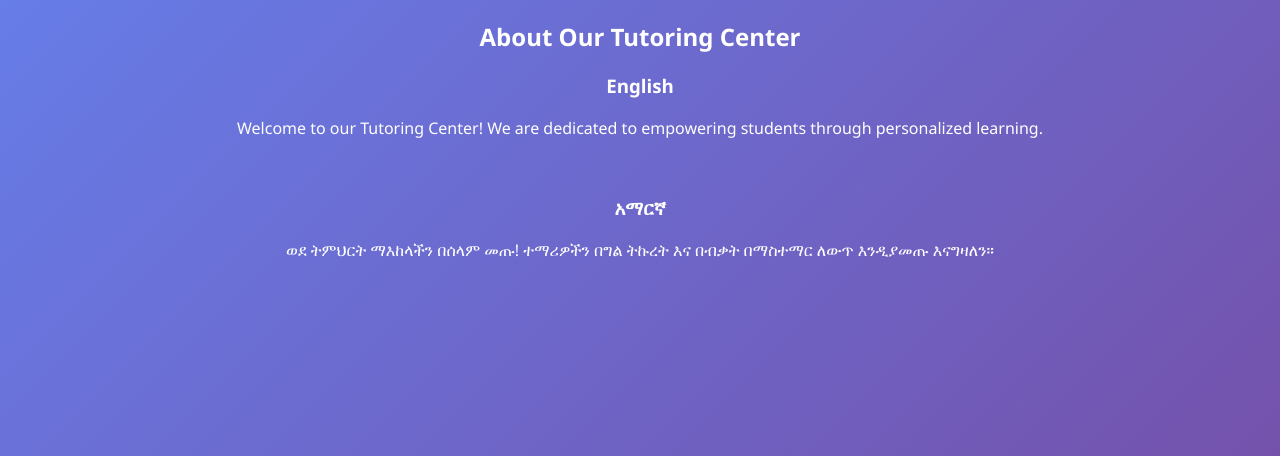
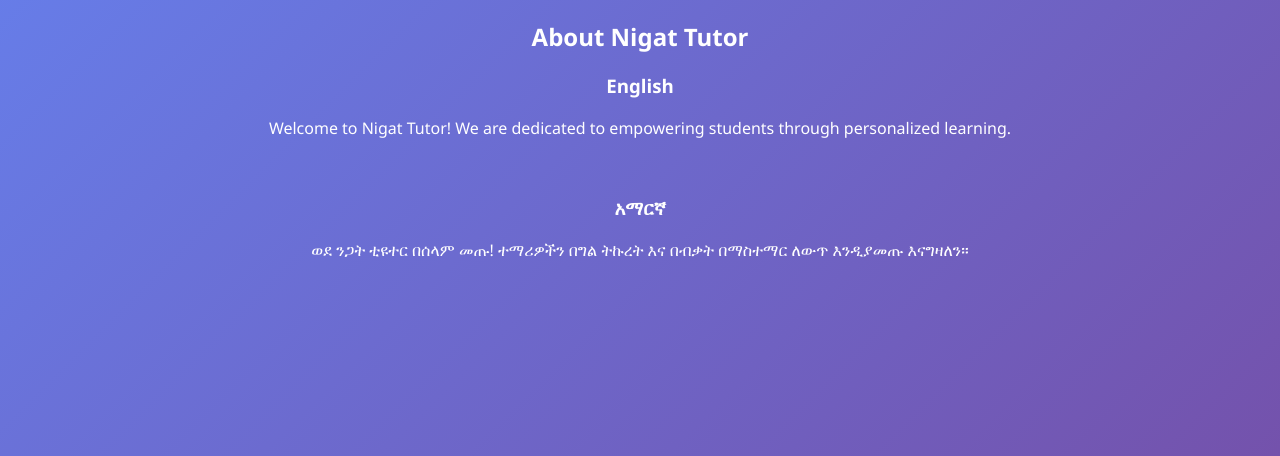
Before and after one commit to fisiha24/tutoring-center, a Flask app: page /about.html in a window 1280 px wide. Shown: the part 64-520 px from the top of the page. Run offline with Flask 3, Linux system fonts and the light colour scheme.

Commit message:
Changed project name to Nigat Tutor

```diff
--- a/templates/about.html
+++ b/templates/about.html
@@ -2,9 +2,9 @@
 <html>
 <head>
     <meta charset="UTF-8">
-    <meta name="description" content="Learn more about our mission and vision at My Tutoring Center.">
+    <meta name="description" content="Learn more about our mission and vision at Nigat Tutor.">
     <meta name="viewport" content="width=device-width, initial-scale=1.0">
-    <title>About Us - My Tutoring Center</title>
+    <title>About Us - Nigat Tutor</title>
     <link rel="stylesheet" href="{{ url_for('static', filename='style.css') }}">
 </head>
 <body>
@@ -16,12 +16,12 @@
     </nav>
 
     <section>
-        <h1>About Our Tutoring Center</h1>
+        <h1>About Nigat Tutor</h1>
         <h3>English</h3>
-        <p>Welcome to our Tutoring Center! We are dedicated to empowering students through personalized learning.</p>
+        <p>Welcome to Nigat Tutor! We are dedicated to empowering students through personalized learning.</p>
         <br>
         <h3>አማርኛ</h3>
-        <p>ወደ ትምህርት ማእከላችን በሰላም መጡ! ተማሪዎችን በግል ትኩረት እና በብቃት በማስተማር ለውጥ እንዲያመጡ እናግዛለን።</p>
+        <p>ወደ ንጋት ቲዩተር በሰላም መጡ! ተማሪዎችን በግል ትኩረት እና በብቃት በማስተማር ለውጥ እንዲያመጡ እናግዛለን።</p>
     </section>
 </body>
 </html>
--- a/templates/contact.html
+++ b/templates/contact.html
@@ -2,13 +2,12 @@
 <html>
 <head>
     <meta charset="UTF-8">
-    <meta name="description" content="Contact My Tutoring Center in Jekros, Addis Ababa.">
+    <meta name="description" content="Contact Nigat Tutor in Jekros, Addis Ababa.">
     <meta name="viewport" content="width=device-width, initial-scale=1.0">
-    <title>Contact Us - My Tutoring Center</title>
+    <title>Contact Us - Nigat Tutor</title>
     <link rel="stylesheet" href="{{ url_for('static', filename='style.css') }}">
 </head>
 <body>
-
     <nav>
         <a href="/">Home</a>
         <a href="/about.html">About Us</a>
@@ -28,6 +27,5 @@
             <iframe src="https://www.google.com/maps/embed?pb=!1m18!1m12!1m3!1d3940.669837583627!2d38.835!3d8.99!2m3!1f0!2f0!3f0!3m2!1i1024!2i768!4f13.1!3m3!1m2!1s0x0%3A0x0!2zOMKwNTknMjQuMCJOIDM4wrA1MCcwMC4wIkU!5e0!3m2!1sen!2set!4v1600000000000" width="100%" height="300" style="border:0;" allowfullscreen="" loading="lazy"></iframe>
         </div>
     </section>
-
 </body>
 </html>
```
Also changed, not shown: templates/index.html (+5 -5 lines), templates/register.html (+5 -2 lines).
